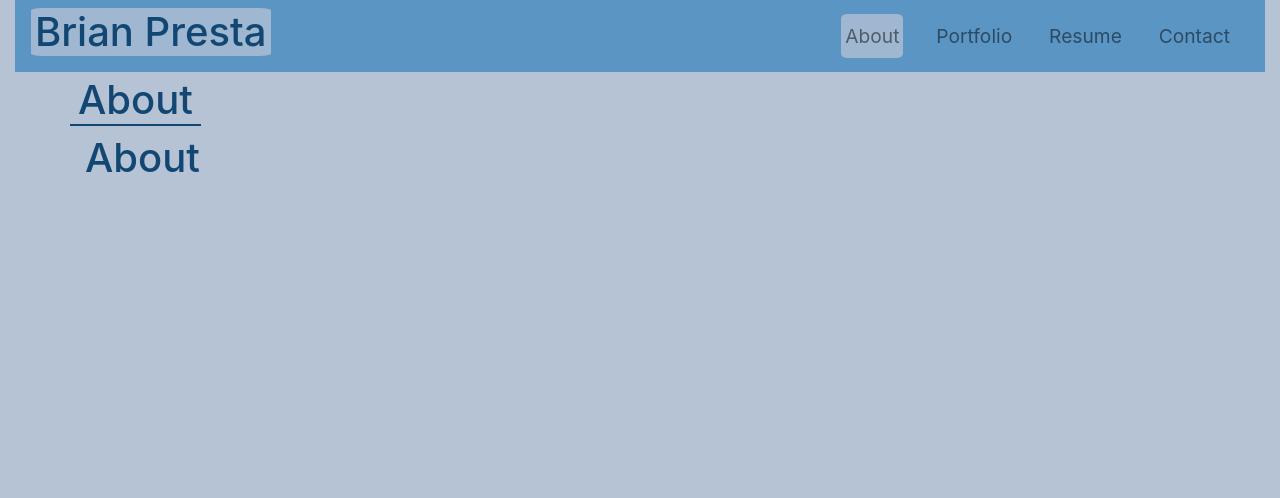
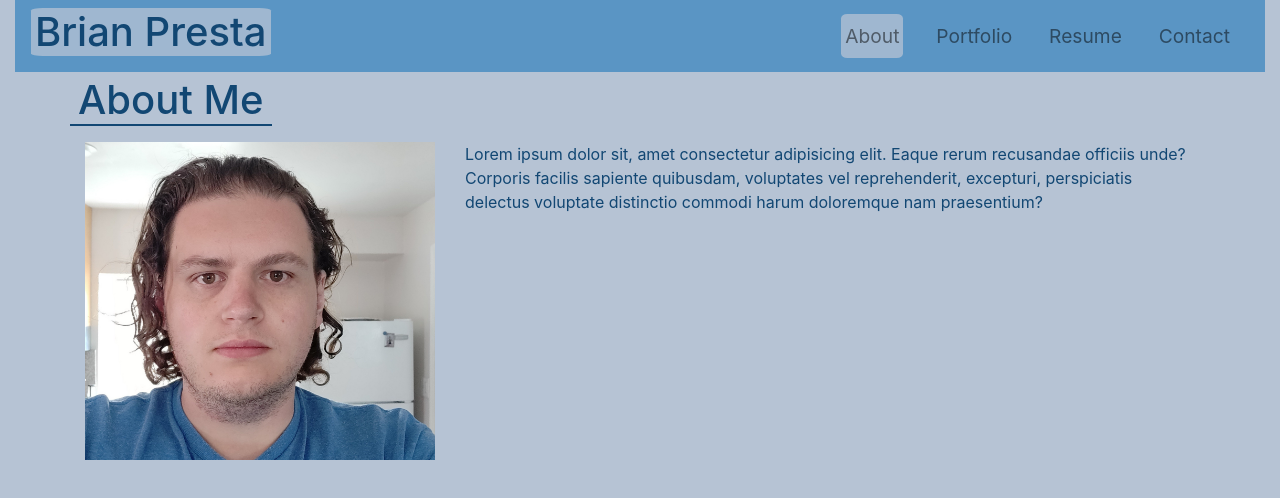
Before and after one commit to brian-presta/react-portfolio, a React (Create React App) app: page / in a window 1280 px wide. Shown: the top 498 px of the page. Built offline with nearby package versions, Linux system fonts and the light colour scheme.

Commit message:
set up about component

```diff
--- a/src/App.js
+++ b/src/App.js
@@ -1,9 +1,10 @@
-import React, { useState } from 'react';
+import React, { useEffect, useState } from 'react';
 // import './App.css';
 import Components from './components'
 const { Navbar, About, Portfolio, Contact, Resume } = Components
 function App() {
   const [currentNav, setNav] = useState("About")
+  const [headerText, setHeader] = useState("About Me")
   function displayCurrentNav() {
     switch (currentNav) {
       case "About":
@@ -18,6 +19,28 @@ function App() {
         return <About/>
     }
   }
+  function displayCurrentHeader() {
+    switch (currentNav) {
+      case "About":
+        setHeader("About Me")
+        return
+      case "Portfolio":
+        setHeader("My Work")
+        return
+      case "Contact":
+        setHeader("Contact Me")
+        return
+      case "Resume":
+        setHeader("My Resume")
+        return
+      default:
+        setHeader("About Me")
+        return
+    }
+  }
+  useEffect(displayCurrentHeader,[currentNav])
+
+
   return (
     <>
     <header className="container-fluid">
@@ -25,10 +48,10 @@ function App() {
     </header>
       <main className='container'>
         <div className="row justify-content-center justify-content-lg-start">
-          <h2 className="mt-1 px-2">{currentNav}</h2>
+          <h2 className="mt-1 px-2">{headerText}</h2>
         </div>
 
-        {displayCurrentNav()}
+        {displayCurrentNav(currentNav)}
       </main>
     </>
   );
--- a/src/components/About/index.js
+++ b/src/components/About/index.js
@@ -1,11 +1,14 @@
 import React from 'react'
-
+import devPic from '../../assets/images/me.jpg'
 function About() {
 
     return(
-        <div>
-            <h1>About</h1>
-        </div>
+        <section className="row mt-2">
+            <img src={devPic} alt="The developer" className="col-lg-4 col-12"/>
+            <p className="col-lg-8 col-12">
+            Lorem ipsum dolor sit, amet consectetur adipisicing elit. Eaque rerum recusandae officiis unde? Corporis facilis sapiente quibusdam, voluptates vel reprehenderit, excepturi, perspiciatis delectus voluptate distinctio commodi harum doloremque nam praesentium?
+            </p>
+        </section>
     )
 }
 
```
Also changed, not shown: src/assets/images/me.jpg (added).
